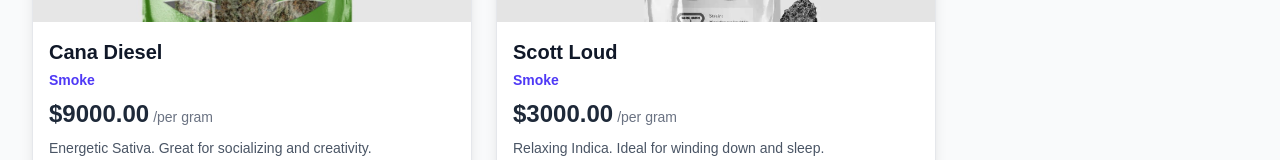
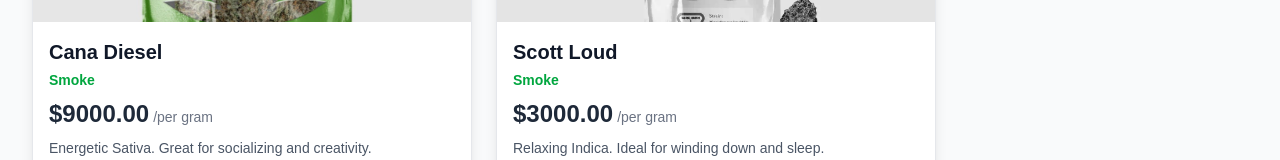
Before and after one commit to Buttons-Tech/loud_city, a Next.js app: page / in a window 1280 px wide. Shown: the part 509-669 px from the top of the page. Built offline with nearby package versions, Linux system fonts and the light colour scheme.

Commit message:
fixed category error

```diff
--- a/app/components/ProductCard.tsx
+++ b/app/components/ProductCard.tsx
@@ -27,7 +27,7 @@ export const ProductCard: React.FC<ProductCardProps> = ({ product, onAddToOrder
 
       <div className="p-4">
         <h3 className="text-xl font-bold text-gray-900">{product.name}</h3>
-        <p className={`text-sm font-semibold mt-1 ${product.category === 'Strain' ? 'text-green-600' : 'text-indigo-600'}`}>
+        <p className={`text-sm font-semibold mt-1 ${product.category === 'Smoke' ? 'text-green-600' : 'text-indigo-600'}`}>
           {product.category}
         </p>
         <p className="text-2xl font-extrabold text-gray-800 mt-2">
```
